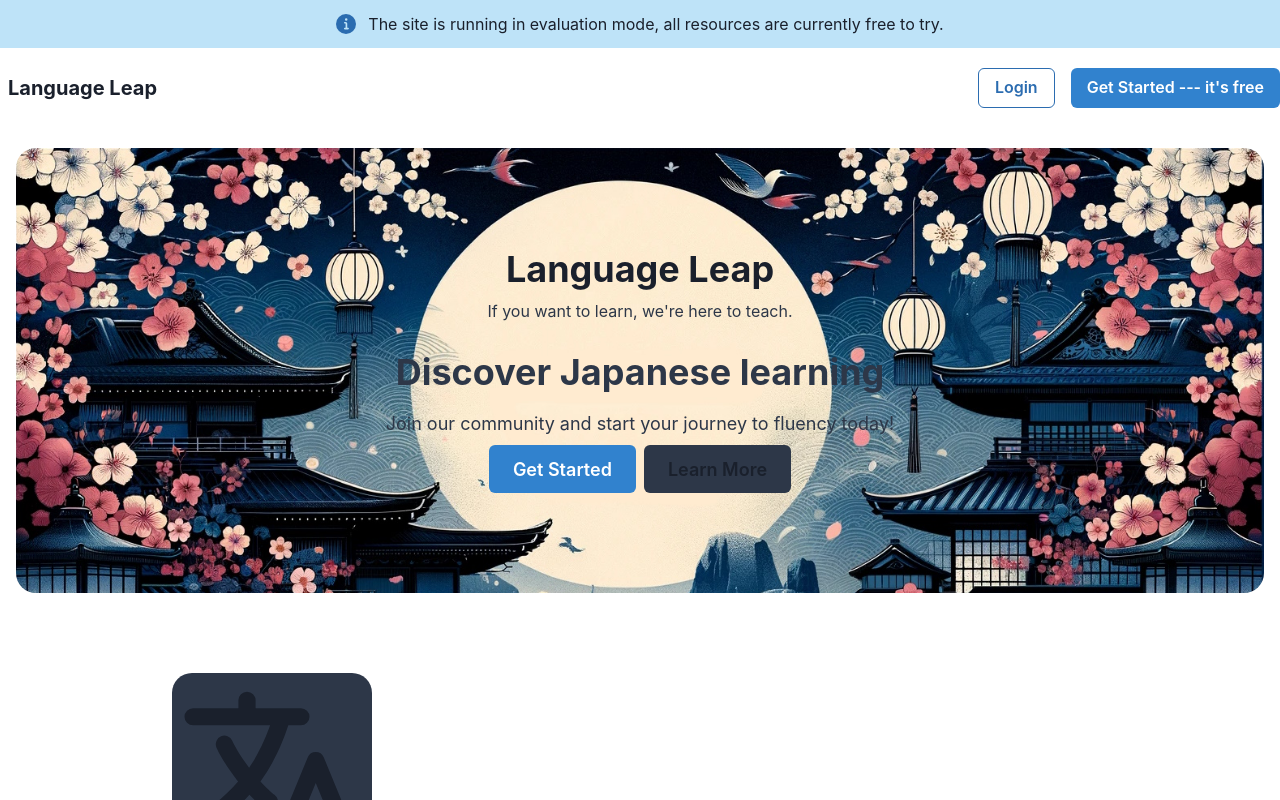
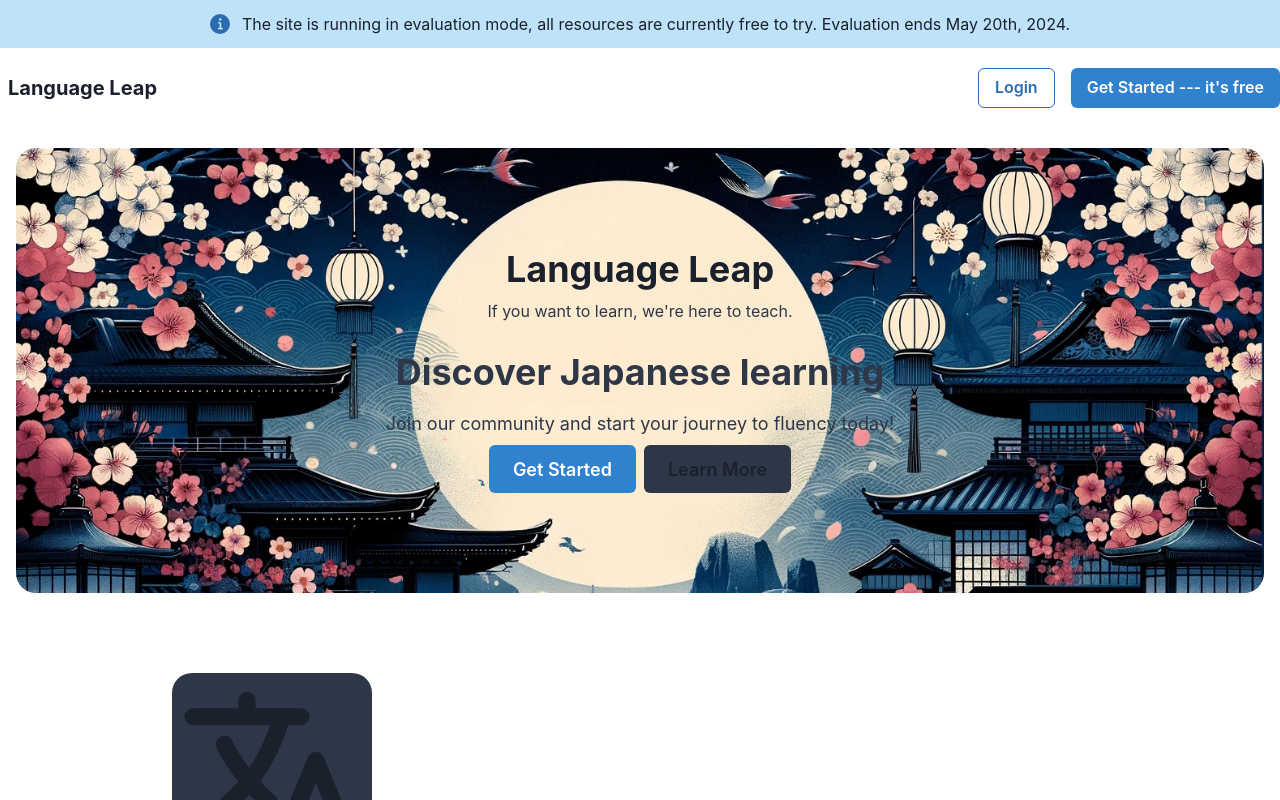
Before and after one commit to bobcat4848/languagelearning, a Next.js app: page / in a window 1280 px wide. Shown: the top 800 px of the page. Built offline with nearby package versions, Linux system fonts and the light colour scheme.

Commit message:
add evaluation end date

```diff
--- a/src/components/Navbar.js
+++ b/src/components/Navbar.js
@@ -72,7 +72,7 @@ export default function Navbar() {
         <Box>
             <Alert status='info' justifyContent="center">
                 <AlertIcon />
-                The site is running in evaluation mode, all resources are currently free to try.
+                The site is running in evaluation mode, all resources are currently free to try. Evaluation ends May 20th, 2024.
             </Alert>
 
             <Flex maxW="container.xl" m="auto" mt={5} textAlign="center" alignItems='center' justifyContent="center" gap='2'>
```
